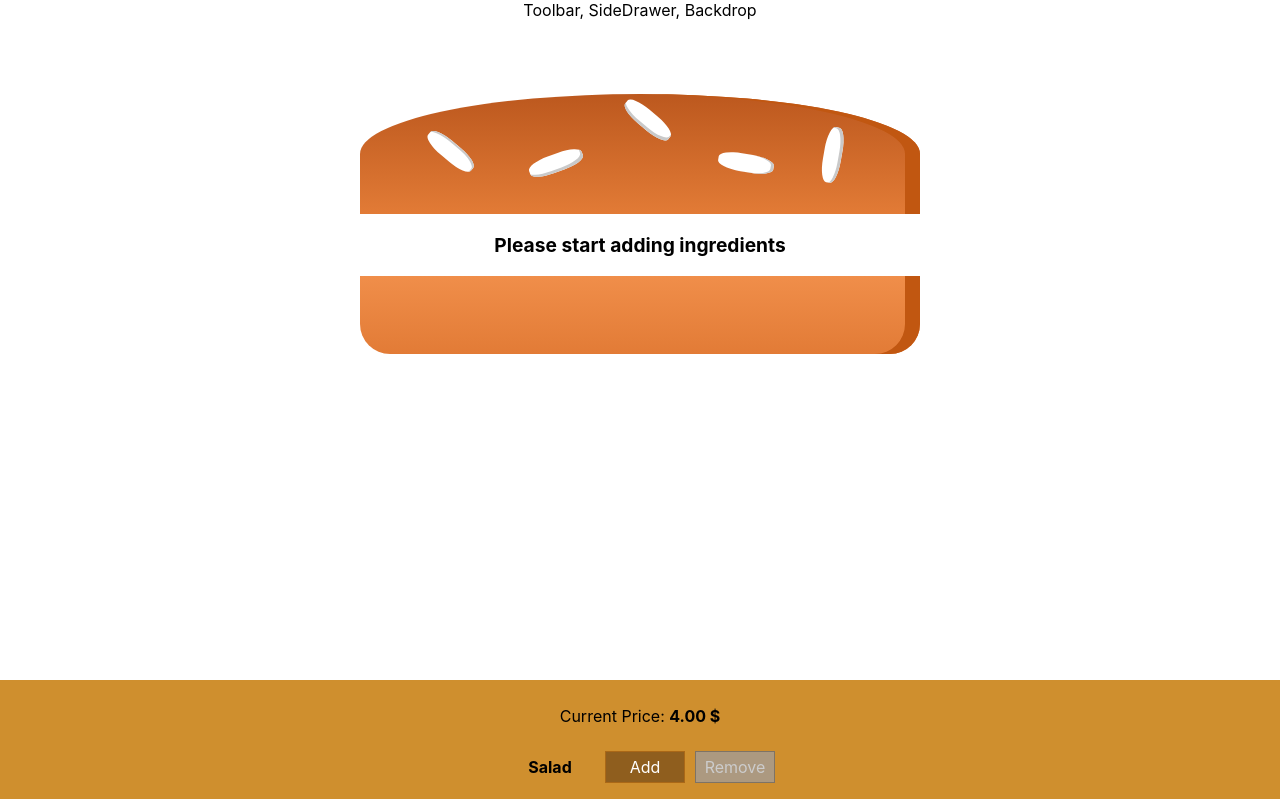
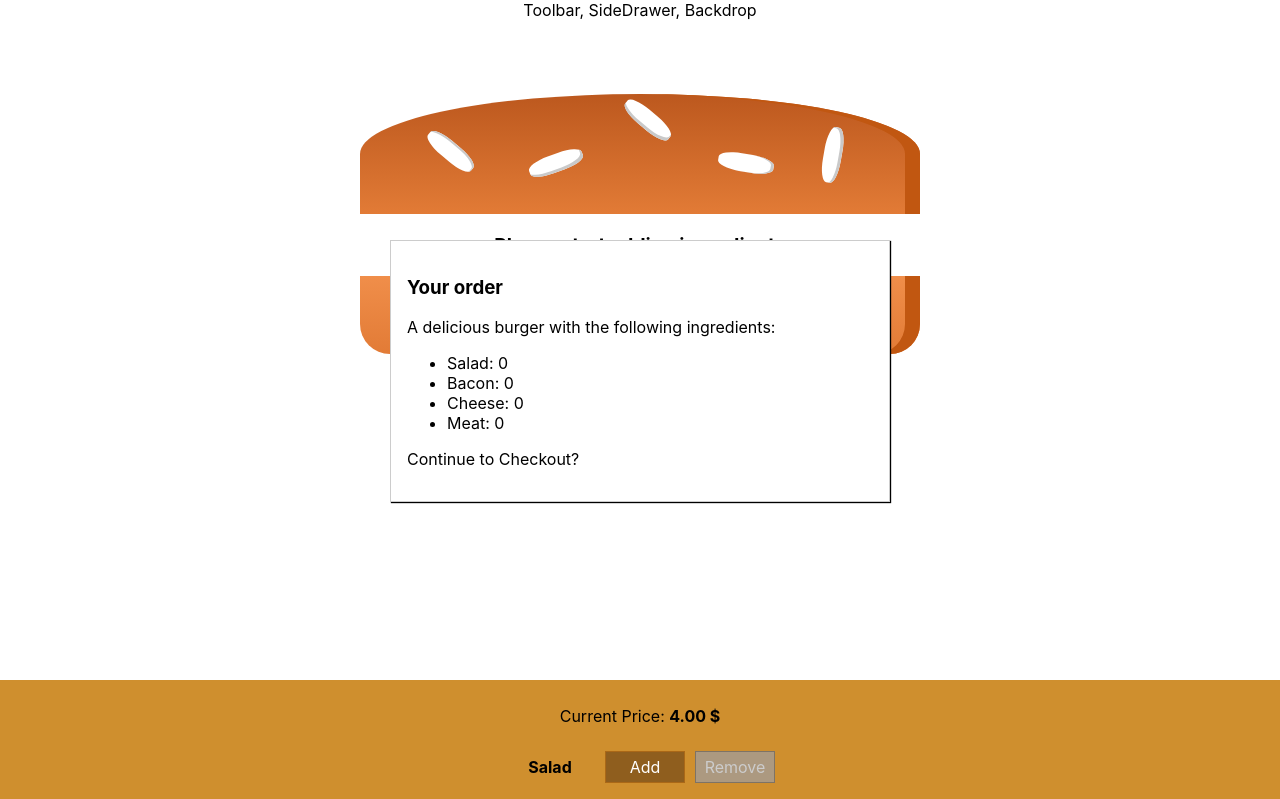
Before and after one commit to szymek325/burger-builder, a React (Create React App) app: page / in a window 1280 px wide. Shown: the top 799 px of the page. Built offline with nearby package versions, Linux system fonts and the light colour scheme.

Commit message:
Add OrderSummary modal

```diff
--- a/src/components/Burger/BuildControls/BuildControls.jsx
+++ b/src/components/Burger/BuildControls/BuildControls.jsx
@@ -19,7 +19,7 @@
                     label={ctrl.label}
                     added={() => props.ingredientAdded(ctrl.type)}
                     removed={() => props.ingredientRemoved(ctrl.type)}
-                    disabled={props.disabled[ctrl.type]}
+                    disabled={props.disableRemoveButtonInfo[ctrl.type]}
                 />
             ))}
             <button className={classes.OrderButton} disabled={!props.purchasable}>ORDER NOW</button>
--- /dev/null
+++ b/src/components/Burger/OrderSummary/OrderSummary.jsx
@@ -0,0 +1,24 @@
+import React from 'react';
+import Aux from '../../../hoc/Auxiliary'
+
+const orderSummary = (props) => {
+    const ingredientsSummary = Object.keys(props.ingredients)
+        .map(igKey => {
+            return (
+                <li key={igKey}>
+                    <span style={{ textTransform: 'capitalize' }}>{igKey}</span>: {props.ingredients[igKey]}
+                </li>);
+        });
+    return (
+        <Aux>
+            <h3>Your order</h3>
+            <p>A delicious burger with the following ingredients:</p>
+            <ul>
+                {ingredientsSummary}
+            </ul>
+            <p>Continue to Checkout?</p>
+        </Aux>
+    );
+};
+
+export default orderSummary;
--- /dev/null
+++ b/src/components/UI/Modal/Modal.jsx
@@ -0,0 +1,12 @@
+import React from 'react';
+import classes from './Modal.module.css'
+
+const modal = (props) => {
+    return (
+        <div className={classes.Modal}>
+            {props.children}
+        </div>
+    );
+};
+
+export default modal;
--- /dev/null
+++ b/src/components/UI/Modal/Modal.module.css
@@ -0,0 +1,21 @@
+.Modal {
+    position: fixed;
+    z-index: 500;
+    background-color: white;
+    width: 70%;
+    border: 1px solid #ccc;
+    box-shadow: 1px 1px 1px black;
+    padding: 16px;
+    left: 15%;
+    top: 30%;
+    box-sizing: border-box;
+    transition: all 0.3s ease-out;
+    text-align: left;
+}
+
+@media (min-width: 600px) {
+    .Modal {
+        width: 500px;
+        left: calc(50% - 250px);
+    }
+}
--- a/src/containers/BurgerBuilder/BurgerBuilder.jsx
+++ b/src/containers/BurgerBuilder/BurgerBuilder.jsx
@@ -2,6 +2,8 @@
 import Auxiliary from '../../hoc/Auxiliary'
 import Burger from '../../components/Burger/Burger'
 import BuildControls from '../../components/Burger/BuildControls/BuildControls'
+import Modal from '../../components/UI/Modal/Modal'
+import OrderSummary from '../../components/Burger/OrderSummary/OrderSummary'
 
 const INGREDIENT_PRICES = {
     salad: 0.5,
@@ -81,11 +83,14 @@
 
         return (
             <Auxiliary>
+                <Modal>
+                    <OrderSummary ingredients={this.state.ingredients} />
+                </Modal>
                 <Burger ingredients={this.state.ingredients}></Burger>
                 <BuildControls
                     ingredientAdded={this.addIngridientHandler}
                     ingredientRemoved={this.removeIngridientHandler}
-                    disabled={disabledInfo}
+                    disableRemoveButtonInfo={disabledInfo}
                     price={this.state.totalPrice}
                     purchasable={this.state.purchaseable}
                 />
```
Also changed, not shown: src/components/UI/Backdrop/Backdrop.jsx (added).
